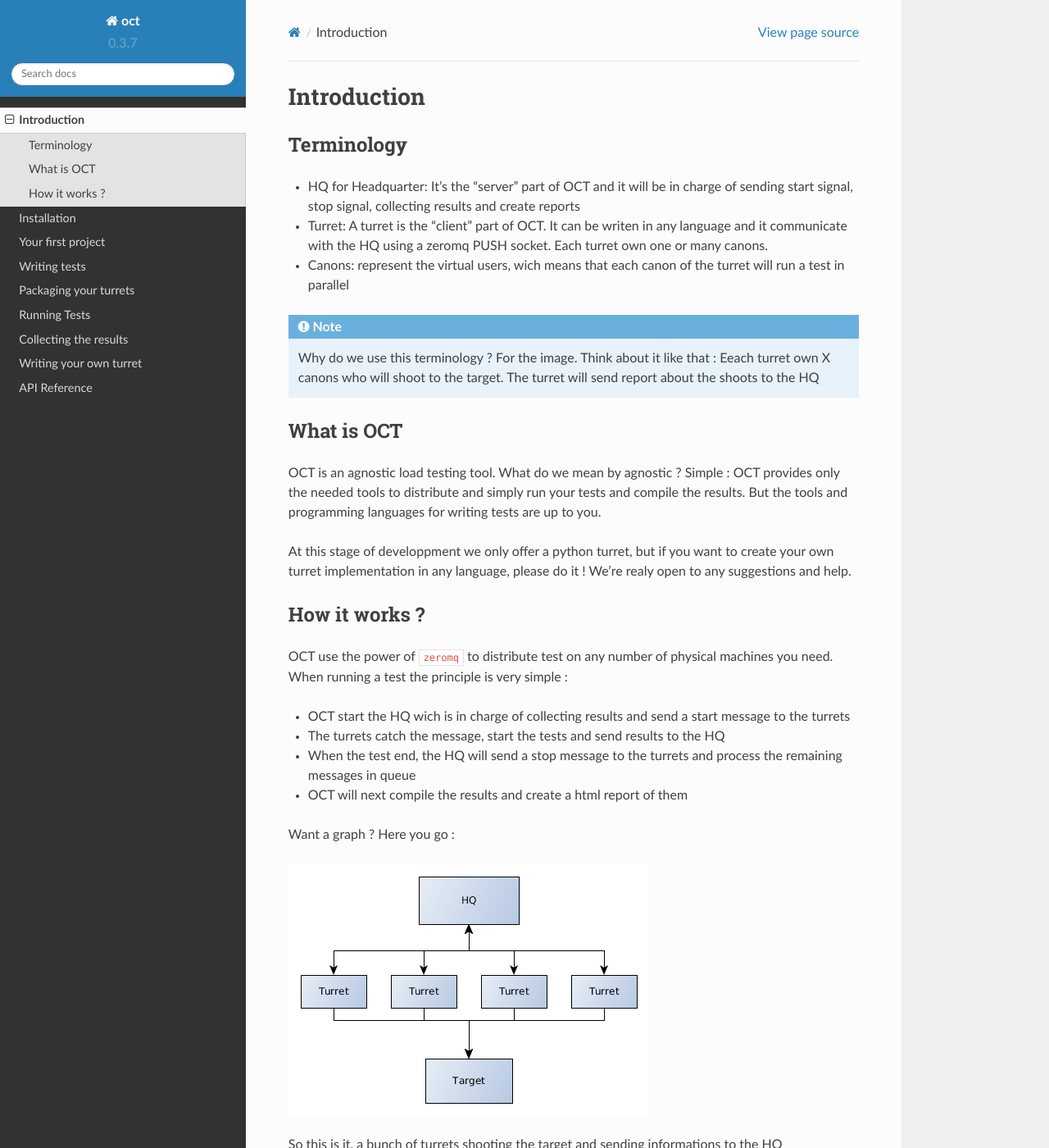
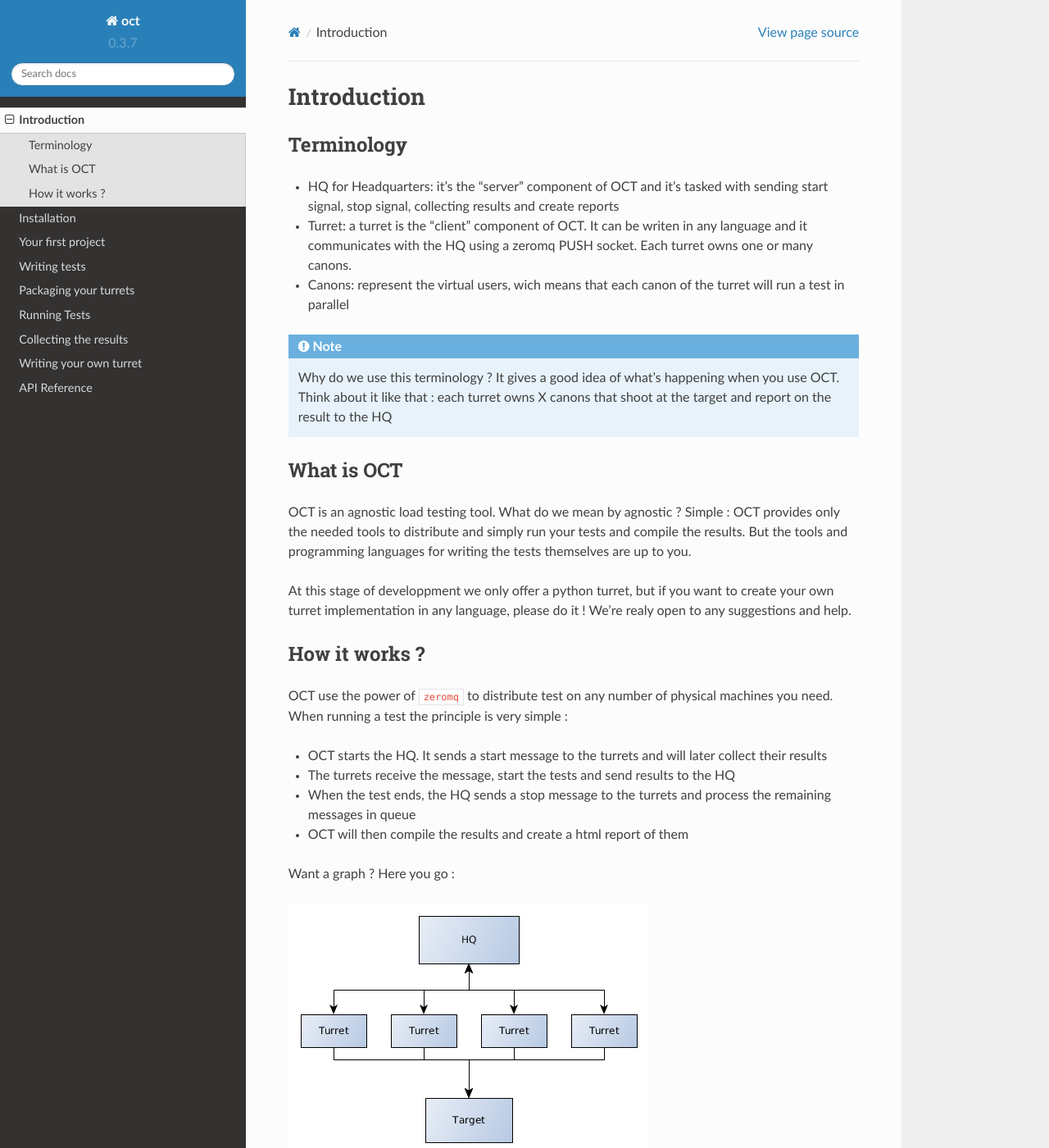
Before and after one commit to TheGhouls/oct, a Sphinx documentation site: the page built from doc/introduction.rst, in a window 1280 px wide and 1400 px high. Shown: the whole window at 82% size. Built offline with Sphinx 7.4.7 and the Read the Docs theme 2.0.0, drawn with Linux system fonts in a browser that asks for light colours; pages that are not in the unit, such as notebooks, are missing from menus; some of the changed text lies outside the part shown.

Commit message:
Fix grammar and usage
Changes and causes of changes:

- "server part" sounds a bit odd, I suggest "server component" instead.

- Usage of the future in the terminology is confusing. "It will be in
  charge" suggests that the component does not do this already. Replaced
  with the present.

- "For the image" sounded stranged (it might correct though, but I'm not
  really sure). I've rewritten the whole note to make it clearer.

- "Shoot" is the verb and cannot be used as a noun (unless you're
  talking about shooting a movie). Replaced with "shots".

- Fix third-person verbs missing their s.

- You shoot "at" something rather than "something" directly.

```diff
--- a/doc/introduction.rst
+++ b/doc/introduction.rst
@@ -4,19 +4,21 @@ Introduction
 Terminology
 -----------
 
-* HQ for Headquarter: It's the "server" part of OCT and it will be in charge of sending start signal, stop signal, collecting results and create reports
-* Turret: A turret is the "client" part of OCT. It can be writen in any language and it communicate with the HQ using a zeromq PUSH socket. Each turret own one or many canons.
+* HQ for Headquarters: it's the "server" component of OCT and it's tasked with sending start signal, stop signal, collecting results and create reports
+* Turret: a turret is the "client" component of OCT. It can be writen in any language and it communicates with the HQ using a zeromq PUSH socket. Each turret owns one or many canons.
 * Canons: represent the virtual users, wich means that each canon of the turret will run a test in parallel
 
 .. note::
-    Why do we use this terminology ? For the image. Think about it like that : Eeach turret own X canons who will shoot
-    to the target. The turret will send report about the shoots to the HQ
+    Why do we use this terminology ? It gives a good idea of what's happening
+    when you use OCT. Think about it like that : each turret owns X canons that
+    shoot at the target and report on the result to the HQ
 
 What is OCT
 -----------
 
 OCT is an agnostic load testing tool. What do we mean by agnostic ? Simple : OCT provides only the needed tools
-to distribute and simply run your tests and compile the results. But the tools and programming languages for writing tests are up to you.
+to distribute and simply run your tests and compile the results. But the tools and programming languages for writing
+the tests themselves are up to you.
 
 At this stage of developpment we only offer a python turret, but if you want to create your own turret implementation
 in any language, please do it ! We're realy open to any suggestions and help.
@@ -27,13 +29,13 @@ How it works ?
 OCT use the power of ``zeromq`` to distribute test on any number of physical machines you need. When running a test
 the principle is very simple :
 
-* OCT start the HQ wich is in charge of collecting results and send a start message to the turrets
-* The turrets catch the message, start the tests and send results to the HQ
-* When the test end, the HQ will send a stop message to the turrets and process the remaining messages in queue
-* OCT will next compile the results and create a html report of them
+* OCT starts the HQ. It sends a start message to the turrets and will later collect their results
+* The turrets receive the message, start the tests and send results to the HQ
+* When the test ends, the HQ sends a stop message to the turrets and process the remaining messages in queue
+* OCT will then compile the results and create a html report of them
 
 Want a graph ? Here you go :
 
 .. image:: images/oct-basic.png
 
-So this is it, a bunch of turrets shooting the target and sending informations to the HQ
+So this is it, a bunch of turrets shooting at the target and sending information to the HQ
```
